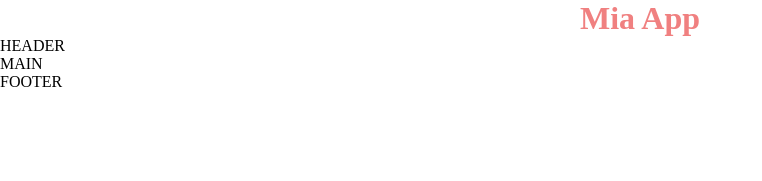
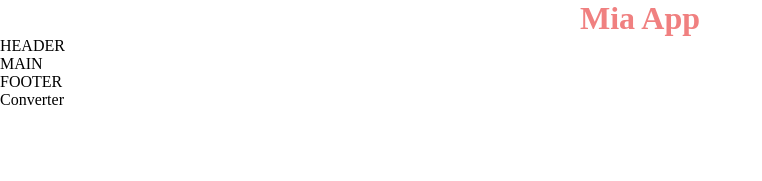
Before and after one commit to StefanoDellamore/vue-currencyconverter, a Vue app: page / in a window 1280 px wide. Shown: the top 181 px of the page, without its empty margins (0-762 px from the left). Built offline with nearby package versions, Linux system fonts and the light colour scheme.

Commit message:
Create & Import componets

```diff
--- a/src/App.vue
+++ b/src/App.vue
@@ -2,6 +2,7 @@
 import AppHeader from './components/AppHeader.vue';
 import AppMain from './components/AppMain.vue';
 import AppFooter from './components/AppFooter.vue';
+import CurrencyConverter from './components/CurrencyConverter.vue';
 
 export default {
     data() {
@@ -12,7 +13,8 @@ export default {
     components: {
         AppHeader,
         AppMain,
-        AppFooter
+        AppFooter,
+        CurrencyConverter
     },
     methods: {
 
@@ -30,6 +32,8 @@ export default {
     <AppMain />
 
     <AppFooter />
+
+    <CurrencyConverter />
 </template>
 
 <style lang="scss">
--- /dev/null
+++ b/src/components/CurrencyConverter.vue
@@ -0,0 +1,21 @@
+<script>
+export default {
+    data() {
+        return {
+
+        };
+    },
+    methods: {
+
+    }
+}
+</script>
+
+<template>
+    <div>
+        Converter
+    </div>
+</template>
+
+<style lang="scss" scoped>
+</style>
```
Also changed, not shown: index.html (indentation only).
